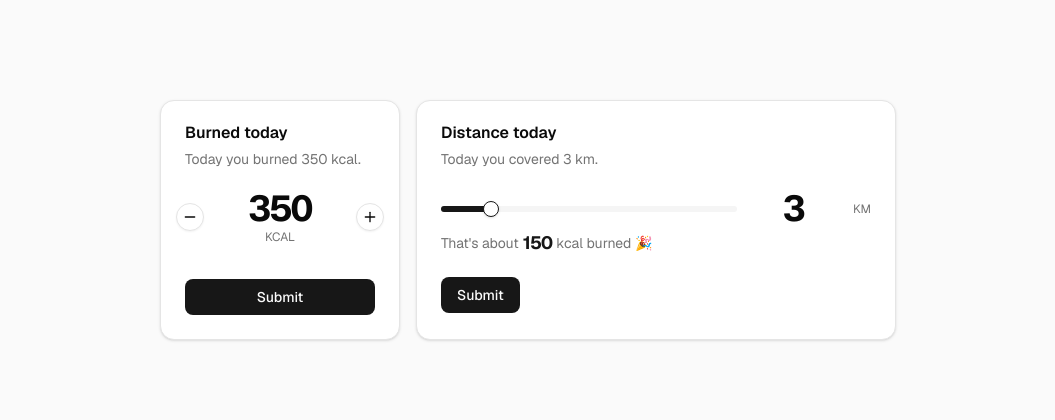
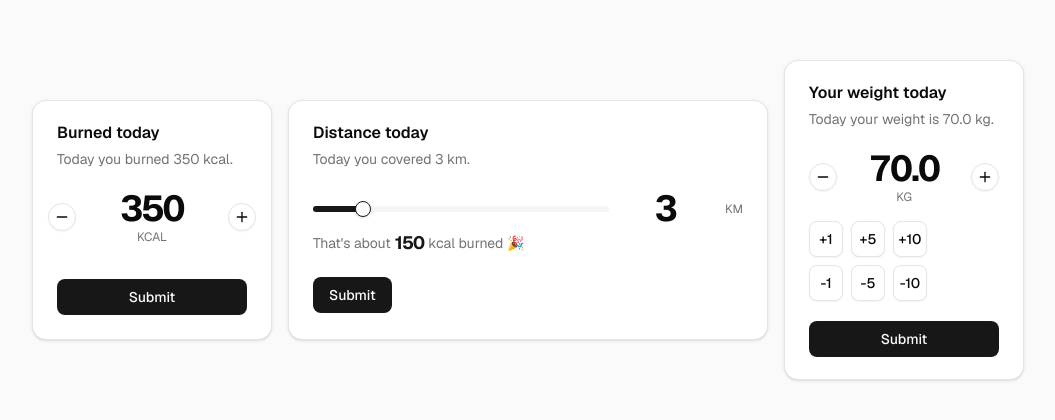
Before and after one commit to kostyniuk/weighty, a Next.js app: page / in a window 1280 px wide. Shown: the part 180-600 px from the top of the page, without its empty margins (112-1167 px from the left). Built offline with nearby package versions, Linux system fonts and the light colour scheme.

Commit message:
Add weight today card

```diff
--- a/app/page.tsx
+++ b/app/page.tsx
@@ -1,13 +1,13 @@
-import Image from "next/image";
-import { Button } from "@/components/ui/button";
 import { CardsBurnedToday } from "@/components/ui/cards/burned-today";
 import { CardsActivityToday } from "@/components/ui/cards/activity-today";
+import { CardsWeightToday } from "@/components/ui/cards/weight-today";
 
 export default function Home() {
   return (
     <div className="flex min-h-screen items-center justify-center bg-zinc-50 font-sans dark:bg-black gap-4">
       <CardsBurnedToday />
       <CardsActivityToday />
+      <CardsWeightToday />
     </div>
   );
 }
--- a/components/ui/button.tsx
+++ b/components/ui/button.tsx
@@ -18,7 +18,7 @@ const buttonVariants = cva(
           "bg-secondary text-secondary-foreground hover:bg-secondary/80",
         ghost:
           "hover:bg-accent hover:text-accent-foreground dark:hover:bg-accent/50",
-        link: "text-primary underline-offset-4 hover:underline",
+        link: "text-primary underline-offset-4 hover:underline"
       },
       size: {
         default: "h-9 px-4 py-2 has-[>svg]:px-3",
--- a/components/ui/cards/activity-today.tsx
+++ b/components/ui/cards/activity-today.tsx
@@ -55,7 +55,7 @@ export function CardsActivityToday() {
         if (isNaN(numValue) || inputValue === '' || inputValue === '.') {
             setInputValue(distance.toString());
         } else {
-            const clampedValue = Math.max(0, Math.min(50, numValue));
+            const clampedValue = Math.max(0, Math.min(100, numValue));
             setDistance(clampedValue);
             setInputValue(clampedValue.toString());
         }
--- /dev/null
+++ b/components/ui/cards/weight-today.tsx
@@ -0,0 +1,95 @@
+"use client"
+
+import * as React from "react"
+import { MinusIcon, PlusIcon } from "lucide-react"
+
+import { Button } from "@/components/ui/button"
+import {
+    Card,
+    CardContent,
+    CardDescription,
+    CardFooter,
+    CardHeader,
+    CardTitle,
+} from "@/components/ui/card"
+import { Input } from "@/components/ui/input"
+
+export function CardsWeightToday() {
+    const [weight, setWeight] = React.useState(70)
+
+    const step = 0.1
+    const min = 10
+    const max = 300
+
+    function onClick(adjustment: number) {
+        setWeight(Math.max(min, Math.min(max, weight + adjustment)))
+    }
+
+    function onChange(value: number) {
+        console.log("onChange", value)
+        // Allow free typing - don't clamp during input
+        // Only update if value is a valid number
+        if (!isNaN(value)) {
+            setWeight(value)
+        }
+    }
+
+    function onBlur() {
+        // Clamp the value when user finishes editing
+        setWeight(Math.max(min, Math.min(max, weight)))
+    }
+
+    return (
+        <Card className="h-full gap-5 w-60 h-80">
+            <CardHeader>
+                <CardTitle>Your weight today</CardTitle>
+                <CardDescription>Today your weight is {weight.toFixed(1)} kg.</CardDescription>
+            </CardHeader>
+            <CardContent className="flex flex-1 flex-col">
+                <div className="flex items-center justify-center gap-4">
+                    <Button
+                        variant="outline"
+                        size="icon"
+                        className="size-7 rounded-full"
+                        onClick={() => onClick(-step)}
+                        disabled={weight <= min}
+                    >
+                        <MinusIcon />
+                        <span className="sr-only">Decrease</span>
+                    </Button>
+                    <div className="text-center flex-2">
+                        <div className="text-4xl font-bold tracking-tighter tabular-nums">
+                            <p>{weight.toFixed(1)}</p>
+                        </div>
+                        <div className="text-muted-foreground text-xs uppercase">
+                            kg
+                        </div>
+                    </div>
+                    <Button
+                        variant="outline"
+                        size="icon"
+                        className="size-7 rounded-full"
+                        onClick={() => onClick(step)}
+                        disabled={weight >= max}
+                    >
+                        <PlusIcon />
+                        <span className="sr-only">Increase</span>
+                    </Button>
+                </div>
+                <div className="flex gap-2 flex-wrap w-[80%] mt-4 [&_button]:w-5">
+                    <Button variant="outline" onClick={() => onClick(1)}>+1</Button>
+                    <Button variant="outline" onClick={() => onClick(5)}>+5</Button>
+                    <Button variant="outline" onClick={() => onClick(10)}>+10</Button>
+                    <Button variant="outline" onClick={() => onClick(-1)}>-1</Button>
+                    <Button variant="outline" onClick={() => onClick(-5)}>-5</Button>
+                    <Button variant="outline" onClick={() => onClick(-10)}>-10</Button>
+                </div>
+            </CardContent>
+            <CardFooter>
+                <Button className="w-full" variant="default">
+                    Submit
+                </Button>
+            </CardFooter>
+        </Card>
+    )
+}
```
